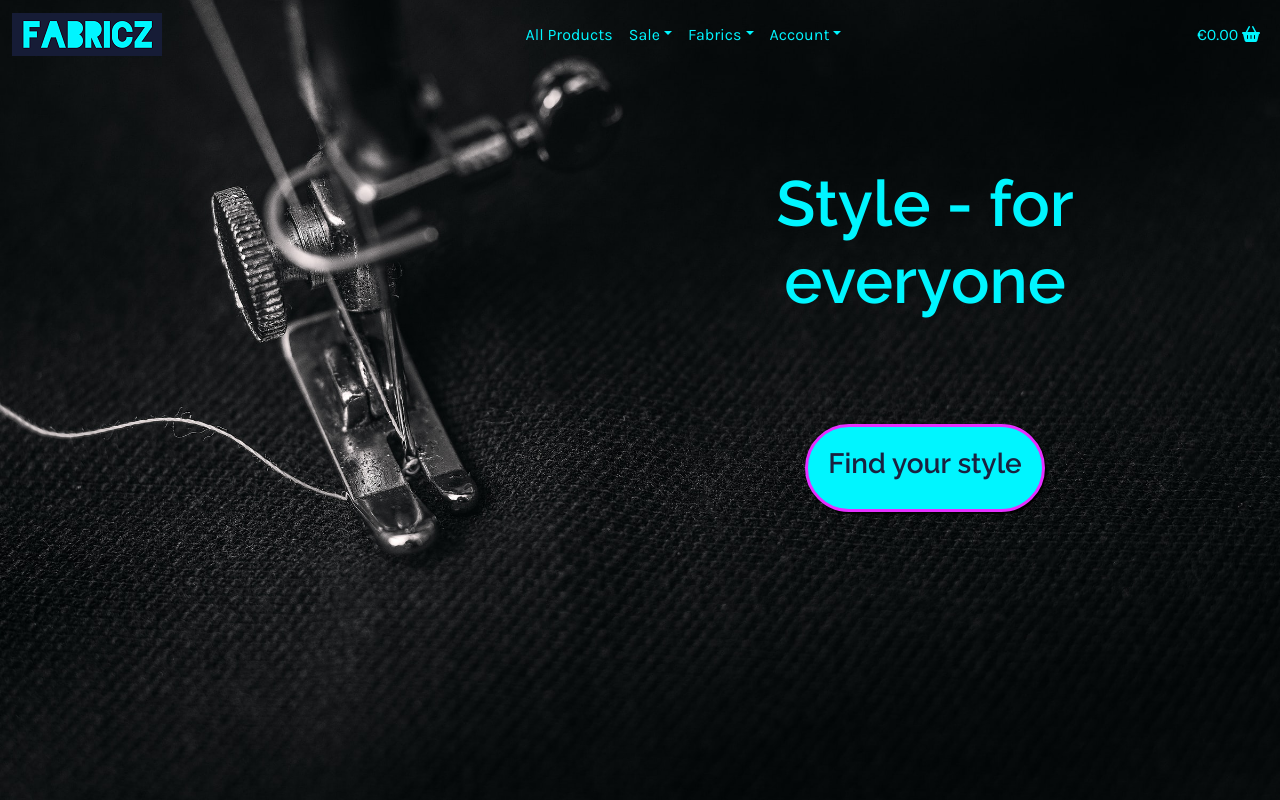
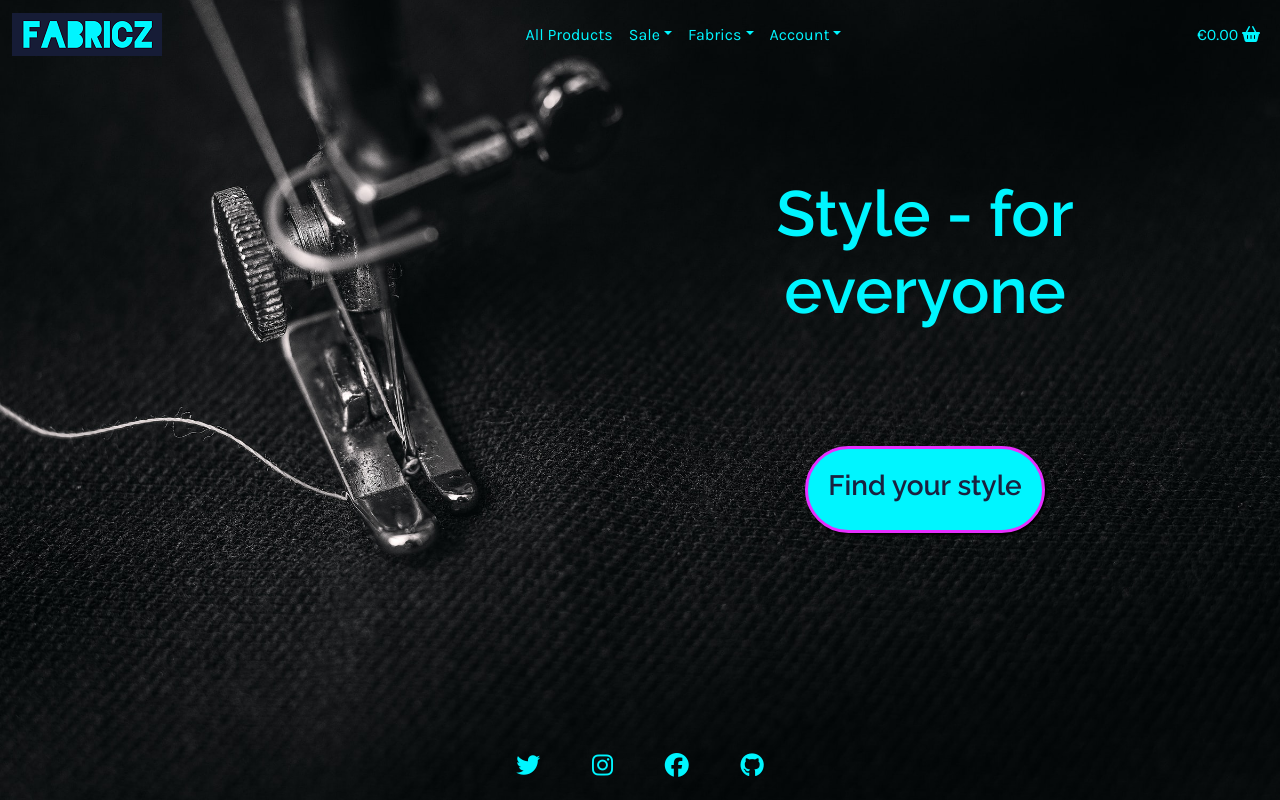
Before and after one commit to nowane/ecommerce, a Django app: page / in a window 1280 px wide. Run offline with Django 3.2, Linux system fonts and the light colour scheme; some libraries are stand-ins or nearby versions.

Commit message:
Add footer

```diff
--- a/static/css/base.css
+++ b/static/css/base.css
@@ -10,6 +10,17 @@ h1,h2,h3,h4,h5,h6 {
 
 .home-header {
     color: #00f5ff;
+}
+
+/* ICONS */
+
+.footer-icon {
+    font-size: 1.5rem;
+    color: #00f5ff;
+}
+
+.footer-icon:hover {
+    color: #e62fff;
 }
 
 /* BORDERS */
@@ -32,7 +43,6 @@ h1,h2,h3,h4,h5,h6 {
     background-color: #e62fff;
     border: #00f5ff;
     color: #f6f8f8;
-    font-style: bold;
     transform: scale(1.3);
     box-shadow: 5px 5px 5px #000;
 }
@@ -71,5 +81,5 @@ h1,h2,h3,h4,h5,h6 {
 body {
 	background: url('/media/background.png') no-repeat center center fixed;
 	background-size: cover;
-    height: calc(100vh - 164px);
+    height: calc(100vh - 121px);
 }
--- a/templates/base.html
+++ b/templates/base.html
@@ -126,6 +126,45 @@
     {% block postloadjs %}
     {% endblock %}
 
+    <footer class="footer">
+        <div class="container-fluid">
+            <div class="d-flex justify-content-center">
+                <div>
+                    <ul class="list-inline list-unstyled mx-auto">
+                        <li class="list-inline-item mx-4">
+                            <a href="https://twitter.com/" target="_blank">
+                                <span class="footer-icon">
+                                    <i class="fab fa-twitter"></i>
+                                </span>
+                            </a>
+                        </li>
+                        <li class="list-inline-item mx-4">
+                            <a href="https://www.instagram.com/" target="_blank">
+                                <span class="footer-icon">
+                                    <i class="fab fa-instagram"></i>
+                                </span>
+                            </a>
+                        </li>
+                        <li class="list-inline-item mx-4">
+                            <a href="https://www.facebook.com/" target="_blank">
+                                <span class="footer-icon">
+                                    <i class="fab fa-facebook"></i>
+                                </span>
+                            </a>
+                        </li>
+                        <li class="list-inline-item mx-4">
+                            <a href="https://www.github.com/" target="_blank">
+                                <span class="footer-icon">
+                                    <i class="fab fa-github"></i>
+                                </span>
+                            </a>
+                        </li>
+                    </ul>
+                </div>
+            </div>
+        </div>
+    </footer>
+
 </body>
 
 </html>
```
